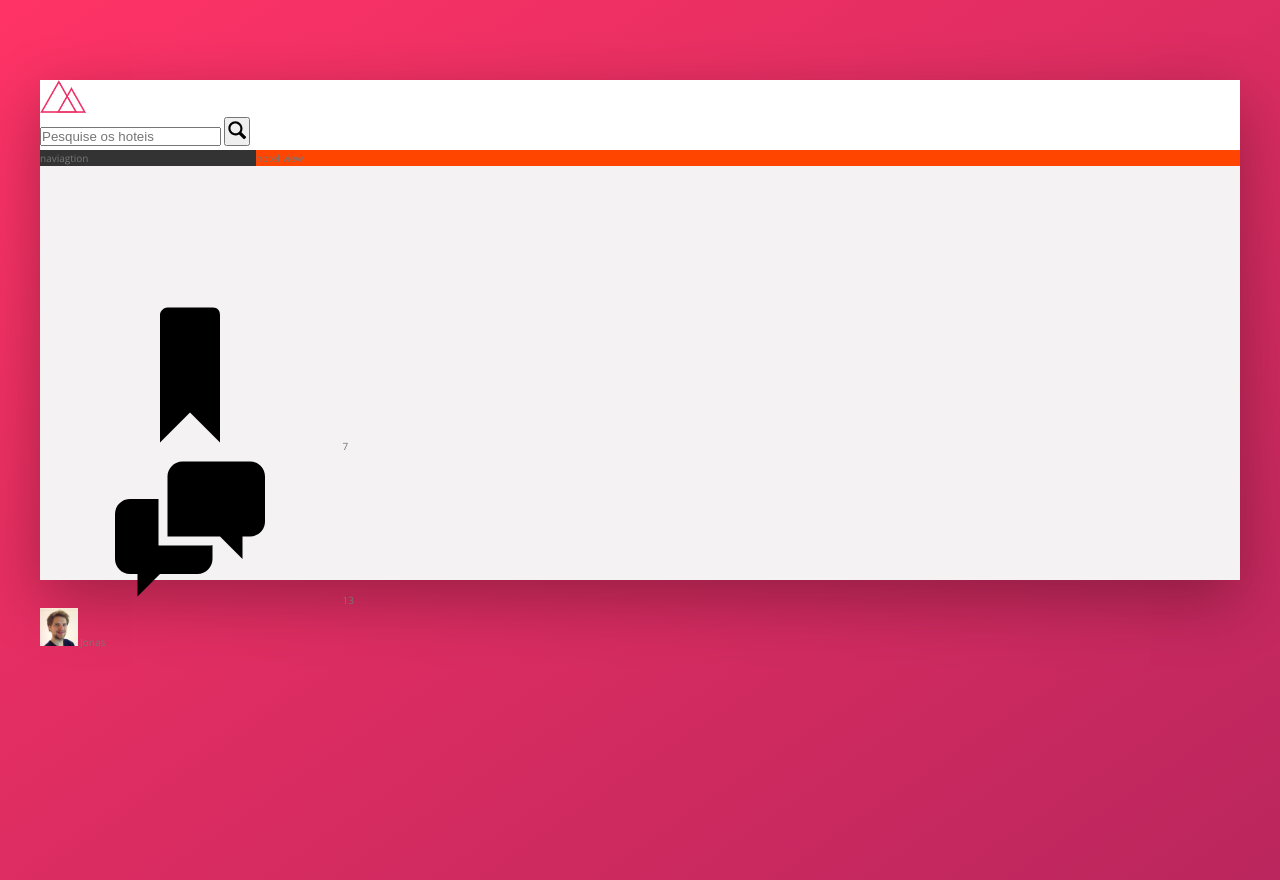
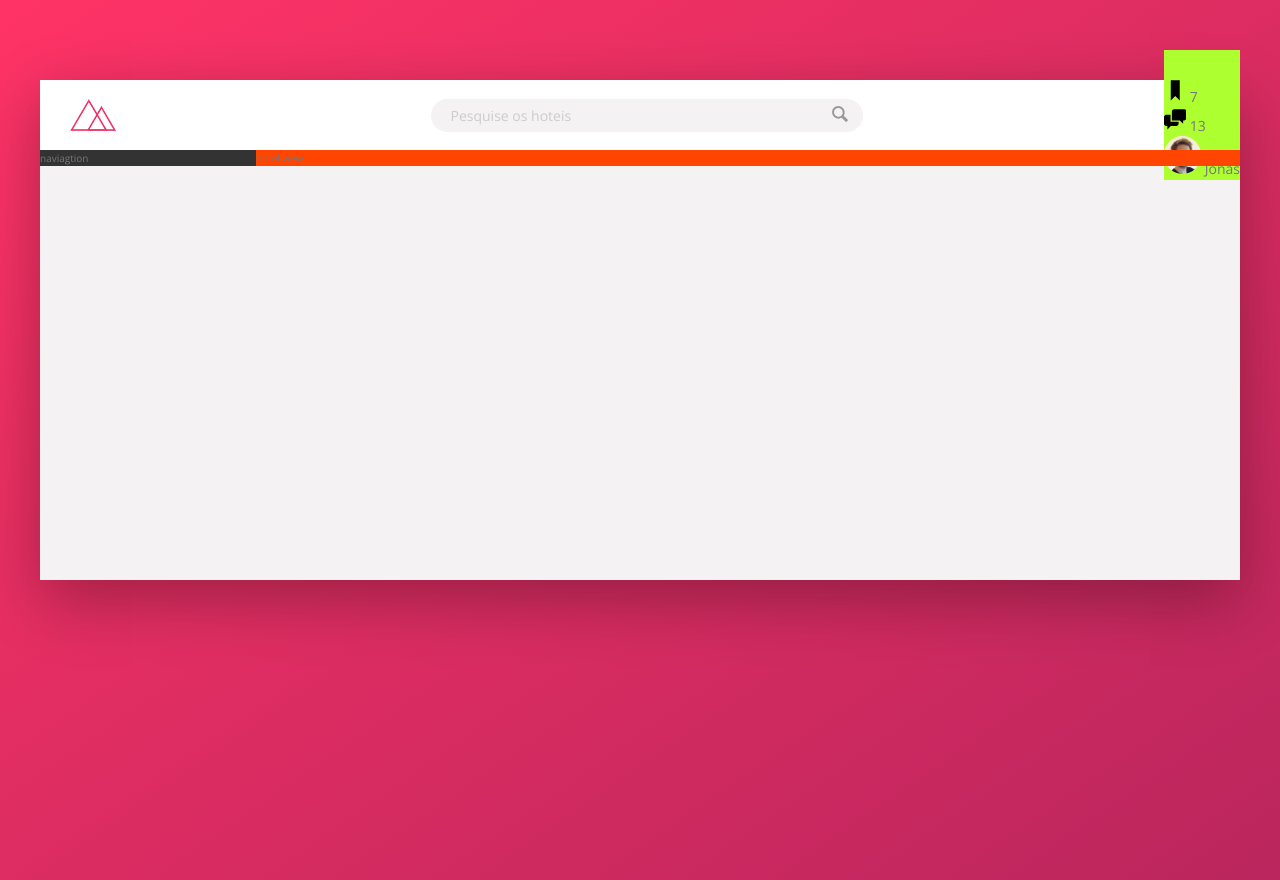
Before and after one commit to IsabelyDev/Trillo, a website: page index.html in a window 1280 px wide. Drawn offline with nearby package versions, Linux system fonts and the light colour scheme.

Commit message:
input header

```diff
--- a/sass/_components.scss
+++ b/sass/_components.scss
@@ -2,19 +2,64 @@
 /* logo */
 .logo {
     height: 3.25rem;
+    margin-left: 3rem;
 }
 
 /* search */
 .search {
+    flex: 0 0 40%;
+
+    display: flex;
+    align-items: center;
+    justify-content: center;
+
     &__input {
+        font-family: inherit ;
+        font-size: inherit;
+        color: inherit;
+
+        background-color: var(--color-grey-light-2);
+        border: none;
+        padding: .7rem 2rem;
+        border-radius: 100px;
+        width: 90%;
+        transition: all .2s ;
+        margin-right: -3.25rem;
+
+        &:focus {
+            outline: none;
+            width: 100%;
+            background-color: var(--color-grey-light-3);
+        }
+
+        &::-webkit-input-placeholder {
+            font-weight: 100;
+            color: var(--color-grey-light-4);
+        }
 
     }
+
+    &__input:focus + &__button {
+        background-color: var(--color-grey-light-2);
+    }
+
     &__button {
+        border: none;
+        background-color: var(--color-grey-light-2);
 
+        &:focus{
+            outline: none;
+        }
+
+        &:active{
+            transform: translateY(2px);
+        }
     }
+
     &__icon {
-        height: 2.25rem;
-        width: 2.25rem;
+        height: 2rem;
+        width: 2rem;
+        fill: var(--color-grey-dark-3);
     }
 }
 
@@ -22,12 +67,16 @@
 /* user nav */
 
 .user-nav {
+
+    background-color: greenyellow;
+
     &__icon-box{
 
     }
 
     &__icon{
-
+        height: 2.25rem;
+        width: 2.25rem;
     }
 
     &__notification{
--- a/sass/_layout.scss
+++ b/sass/_layout.scss
@@ -11,6 +11,12 @@
     height: 7rem ;
     background-color: #fff;
     border-bottom: var(--color-grey-light-2);
+
+    display: flex;
+    justify-content: space-between;
+    align-items: center;
+
+    font-size: 1.4rem;
 }
 
 .content {
--- a/sass/main.scss
+++ b/sass/main.scss
@@ -1,3 +1,3 @@
 @import './base';
-@import 'components';
+@import './components';
 @import './layout';
```
Also changed, not shown: README.md, css/style.css.
